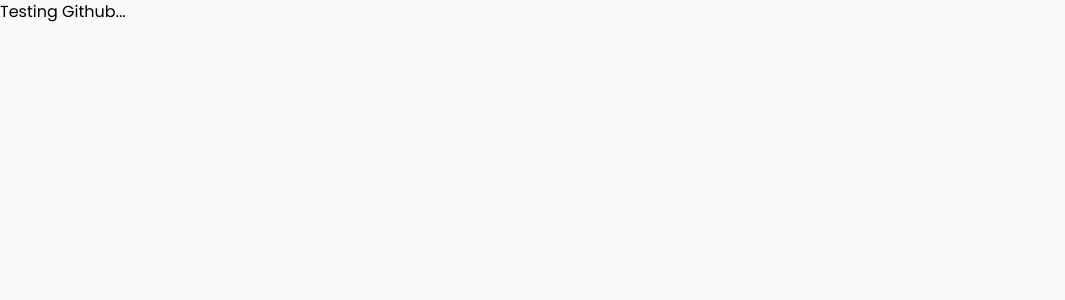
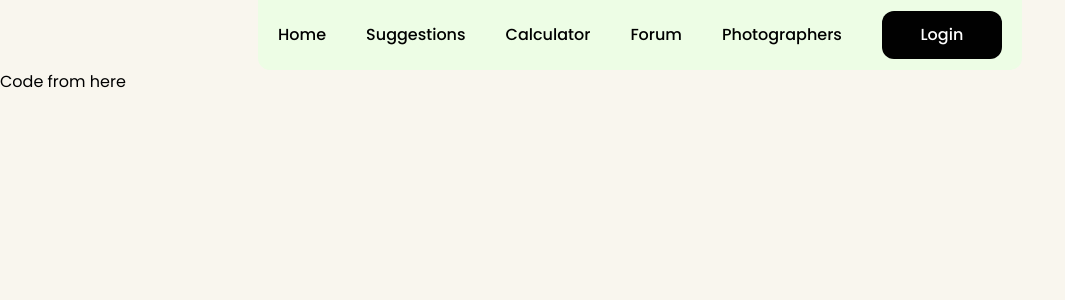
Before and after one commit to mdabubokar0/CSE299-Project-SvA, a React (Vite) app in the folder client/: page /event in a window 1280 px wide. Shown: the top 300 px of the page, without its empty margins (0-1065 px from the left). Built offline with nearby package versions, Linux system fonts and the light colour scheme.

Commit message:
Progress 1 : Navbar and Navigation

```diff
--- a/client/src/components/Navbar/Navbar.jsx
+++ b/client/src/components/Navbar/Navbar.jsx
@@ -1,7 +1,35 @@
-import React from 'react'
+import React from "react"; // Import React library
+import nData from "./navData.json"; // Import navigation data from a JSON file
+import { Link } from "react-router-dom"; // Import Link component from react-router-dom for navigation
 
 export const Navbar = () => {
+  // Retrieve the JWT token from local storage to determine if the user is logged in
+  const token = localStorage.getItem("token");
+
   return (
-    <div>Navbar</div>
-  )
-}
+    <div className="flex items-center justify-center font-medium sticky top-0">
+      {/* Navbar container with background color and height */}
+      <div className="bg-secondary-100 h-[70px] flex items-center gap-10 rounded-b-md px-5">
+        <div className="flex items-center gap-10">
+          {/* Map through the navigation data and create links for each item */}
+          {nData.map((n) => (
+            <Link key={n.title} to={n.link}>
+              {" "}
+              {/* Add key prop for list items and set the path for navigation */}
+              <h2>{n.title}</h2>{" "}
+              {/* Display the title of the navigation item */}
+            </Link>
+          ))}
+        </div>
+        {/* Conditional rendering of the login/dashboard link based on the presence of the token */}
+        <Link
+          to={token ? "/dashboard" : "/auth"} // Navigate to dashboard if logged in, otherwise to auth page
+          className="w-[120px] h-[48px] rounded-md flex items-center justify-center bg-primary text-white"
+        >
+          {token ? "Dashboard" : "Login"}{" "}
+          {/* Display "Dashboard" if logged in, otherwise "Login" */}
+        </Link>
+      </div>
+    </div>
+  );
+};
--- /dev/null
+++ b/client/src/components/Navbar/navData.json
@@ -0,0 +1,27 @@
+[
+  {
+    "id": 1,
+    "title": "Home",
+    "link": "/"
+  },
+  {
+    "id": 2,
+    "title": "Suggestions",
+    "link": "/suggestions"
+  },
+  {
+    "id": 3,
+    "title": "Calculator",
+    "link": "/calculator"
+  },
+  {
+    "id": 4,
+    "title": "Forum",
+    "link": "/forum"
+  },
+  {
+    "id": 5,
+    "title": "Photographers",
+    "link": "/photographers"
+  }
+]
--- a/client/src/components/Pages/Calculator/Calculator.jsx
+++ b/client/src/components/Pages/Calculator/Calculator.jsx
@@ -1,4 +1,5 @@
 import React, { useState } from "react";
+import { Navbar } from "../../Navbar/Navbar";
 
 export const Calculator = () => {
   const [items, setItems] = useState([
@@ -43,7 +44,9 @@ export const Calculator = () => {
   };
 
   return (
-    <div className="bg-gray-900 min-h-screen p-4 text-gray-100 flex flex-col items-center">
+    <div>
+      <Navbar />
+      <div className="bg-gray-900 min-h-screen p-4 text-gray-100 flex flex-col items-center">
       <div className="bg-green-300 text-black text-center py-4 rounded-xl text-2xl font-bold w-full max-w-4xl">
         Budget Calculator
       </div>
@@ -125,5 +128,6 @@ export const Calculator = () => {
         </div>
       </div>
     </div>
+    </div>
   );
 };
--- a/client/src/components/Pages/Event/Event.jsx
+++ b/client/src/components/Pages/Event/Event.jsx
@@ -1,7 +1,11 @@
 import React from 'react'
+import { Navbar } from '../../Navbar/Navbar'
 
 export const Event = () => {
   return (
-    <div>Testing Github...</div>
+    <div>
+      <Navbar />
+      <div>Code from here</div>
+    </div>
   )
 }
--- a/client/src/components/Pages/Forum/Forum.jsx
+++ b/client/src/components/Pages/Forum/Forum.jsx
@@ -1,7 +1,11 @@
 import React from 'react'
+import { Navbar } from '../../Navbar/Navbar'
 
 export const Forum = () => {
   return (
-    <div>Forum</div>
+    <div>
+      <Navbar />
+      <div>Code from here</div>
+    </div>
   )
 }
--- a/client/src/components/Pages/Photographers/Photographers.jsx
+++ b/client/src/components/Pages/Photographers/Photographers.jsx
@@ -1,7 +1,11 @@
 import React from 'react'
+import { Navbar } from '../../Navbar/Navbar'
 
 export const Photographers = () => {
   return (
-    <div>Photographers</div>
+    <div>
+      <Navbar />
+      <div>Code from here</div>
+    </div>
   )
 }
--- a/client/src/components/Pages/Suggestions/Suggestions.jsx
+++ b/client/src/components/Pages/Suggestions/Suggestions.jsx
@@ -1,7 +1,11 @@
 import React from 'react'
+import { Navbar } from '../../Navbar/Navbar'
 
 export const Suggestions = () => {
   return (
-    <div>Suggestions</div>
+    <div>
+      <Navbar />
+      <div>Code from here</div>
+    </div>
   )
 }
--- a/client/src/components/Portfolio/Portfolio.jsx
+++ b/client/src/components/Portfolio/Portfolio.jsx
@@ -1,7 +1,11 @@
 import React from 'react'
+import { Navbar } from '../Navbar/Navbar'
 
 export const Portfolio = () => {
   return (
-    <div>Portfolio</div>
+    <div>
+      <Navbar />
+      <div>Code from here</div>
+    </div>
   )
 }
--- a/client/src/index.css
+++ b/client/src/index.css
@@ -1,4 +1,4 @@
-@import url('https://fonts.googleapis.com/css2?family=Poppins:ital,wght@0,100;0,200;0,300;0,400;0,500;0,600;0,700;0,800;0,900;1,100;1,200;1,300;1,400;1,500;1,600;1,700;1,800;1,900&display=swap');
+@import url("https://fonts.googleapis.com/css2?family=Poppins:ital,wght@0,100;0,200;0,300;0,400;0,500;0,600;0,700;0,800;0,900;1,100;1,200;1,300;1,400;1,500;1,600;1,700;1,800;1,900&display=swap");
 @tailwind base;
 @tailwind components;
 @tailwind utilities;
@@ -10,7 +10,16 @@
   box-sizing: border-box;
 }
 
+/* styles.css */
+@font-face {
+  font-family: "reospec"; /* Define a name for the font */
+  src: url("fonts/reospec.otf") format("otf"),
+    /* Path to the font file */ url("fonts/reospec.otf") format("otf"); /* Fallback font file */
+  font-weight: normal; /* Specify the font weight */
+  font-style: normal; /* Specify the font style */
+}
+
 body {
-  font-family: 'Poppins', sans-serif;
-  background-color: #f9f9f9;
+  font-family: "Poppins", sans-serif;
+  background-color: #f9f6ee;
 }
--- a/client/tailwind.config.js
+++ b/client/tailwind.config.js
@@ -6,7 +6,7 @@ export default {
       colors: {
         primary: "#010101", // Custom color
         secondary: {
-          100: "#F6FAF4",
+          100: "#EDFDE5",
           200: "#A0D195",
         },
         bg : "#f9f9f9",
@@ -16,6 +16,9 @@ export default {
         md: "12px", // Custom border-radius
         lg: "20px", // Custom border-radius
         max: "100px", // Custom border-radius
+      },
+      fontFamily: {
+        reospec: ['reospec', 'Poppins']
       },
       fontSize: {
         'xs': ['12px', { lineHeight: '16px' }],  // Extra small
```
Also changed, not shown: client/public/font/reospec.otf (added), 1 other file (tests, documents, lock files or other folders).
